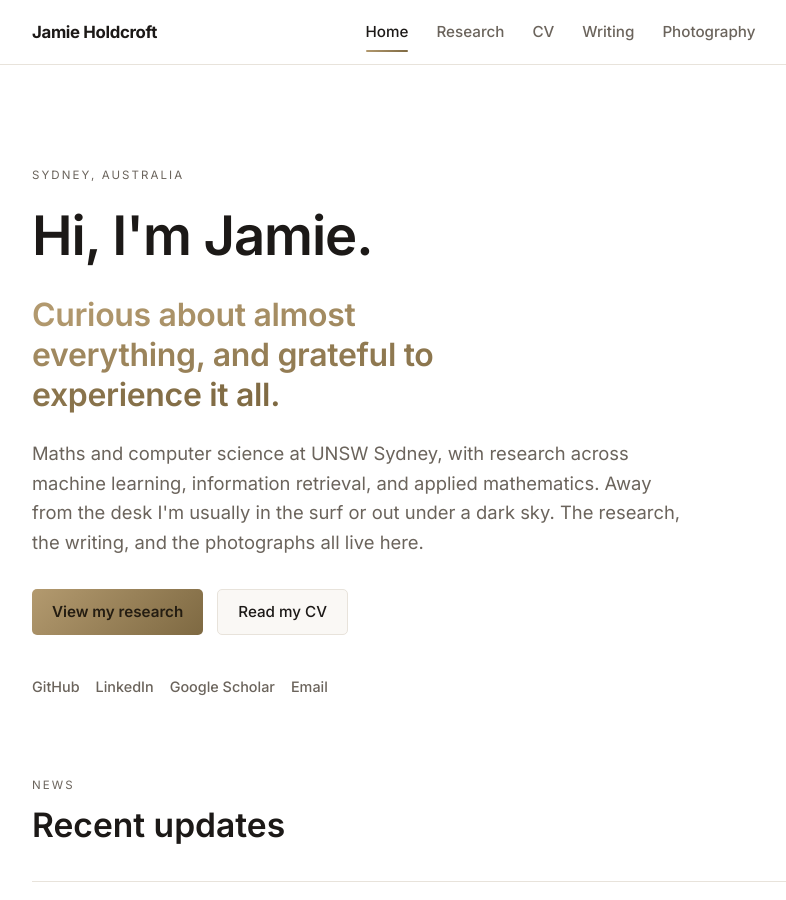
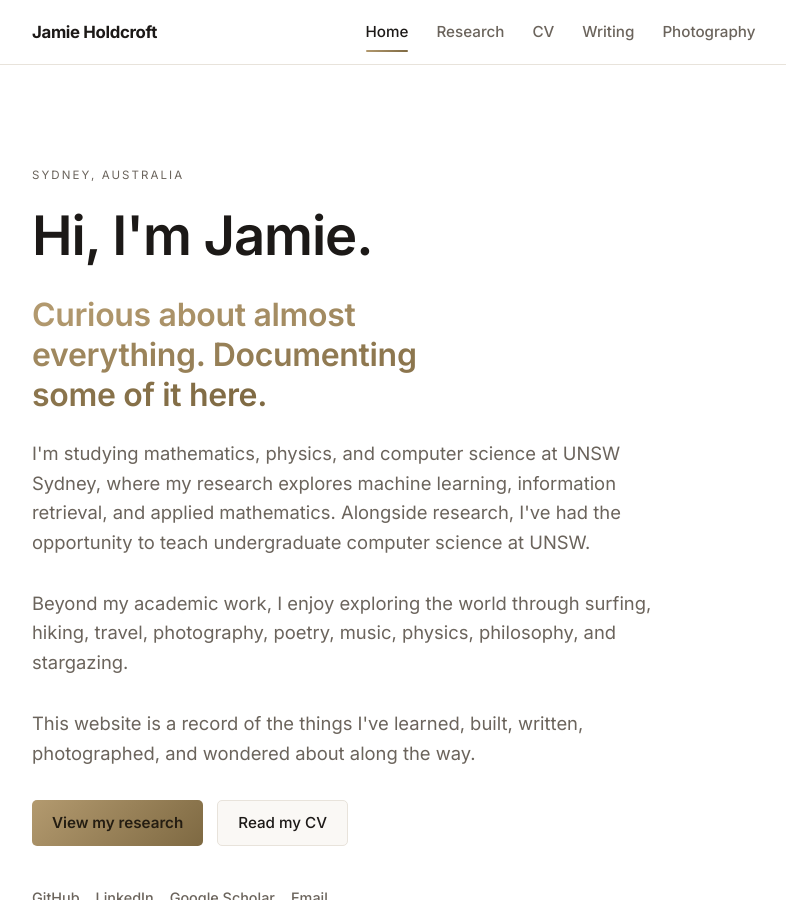
Before and after one commit to JamieHoldcroft/jamieholdcroft.github.io, a Jekyll site: the page built from index.html, in a window 1280 px wide and 900 px high. Shown: the whole window, without its empty margins (142-928 px from the left). Built offline with Jekyll 4.4.1, drawn with Linux system fonts in a browser that asks for light colours.

Commit message:
Update homepage hero tagline and intro bio copy

```diff
--- a/index.html
+++ b/index.html
@@ -7,11 +7,19 @@ description: "I'm Jamie Holdcroft, a maths & computer science student at UNSW Sy
   <div class="container">
     <span class="eyebrow">Sydney, Australia</span>
     <h1>Hi, I'm Jamie.</h1>
-    <p class="hero-tagline"><span class="gradient-text">Curious about almost everything, and grateful to experience it all.</span></p>
+    <p class="hero-tagline"><span class="gradient-text">Curious about almost everything. Documenting some of it here.</span></p>
     <p class="hero-lede">
-      Maths and computer science at UNSW Sydney, with research across machine learning,
-      information retrieval, and applied mathematics. Away from the desk I'm usually in the
-      surf or out under a dark sky. The research, the writing, and the photographs all live here.
+      I'm studying mathematics, physics, and computer science at UNSW Sydney, where my
+      research explores machine learning, information retrieval, and applied mathematics.
+      Alongside research, I've had the opportunity to teach undergraduate computer science at UNSW.
+    </p>
+    <p class="hero-lede">
+      Beyond my academic work, I enjoy exploring the world through surfing, hiking, travel,
+      photography, poetry, music, physics, philosophy, and stargazing.
+    </p>
+    <p class="hero-lede">
+      This website is a record of the things I've learned, built, written, photographed, and
+      wondered about along the way.
     </p>
     <div class="hero-actions">
       <a class="btn btn-primary" href="{{ '/research.html' | relative_url }}">View my research</a>
```
